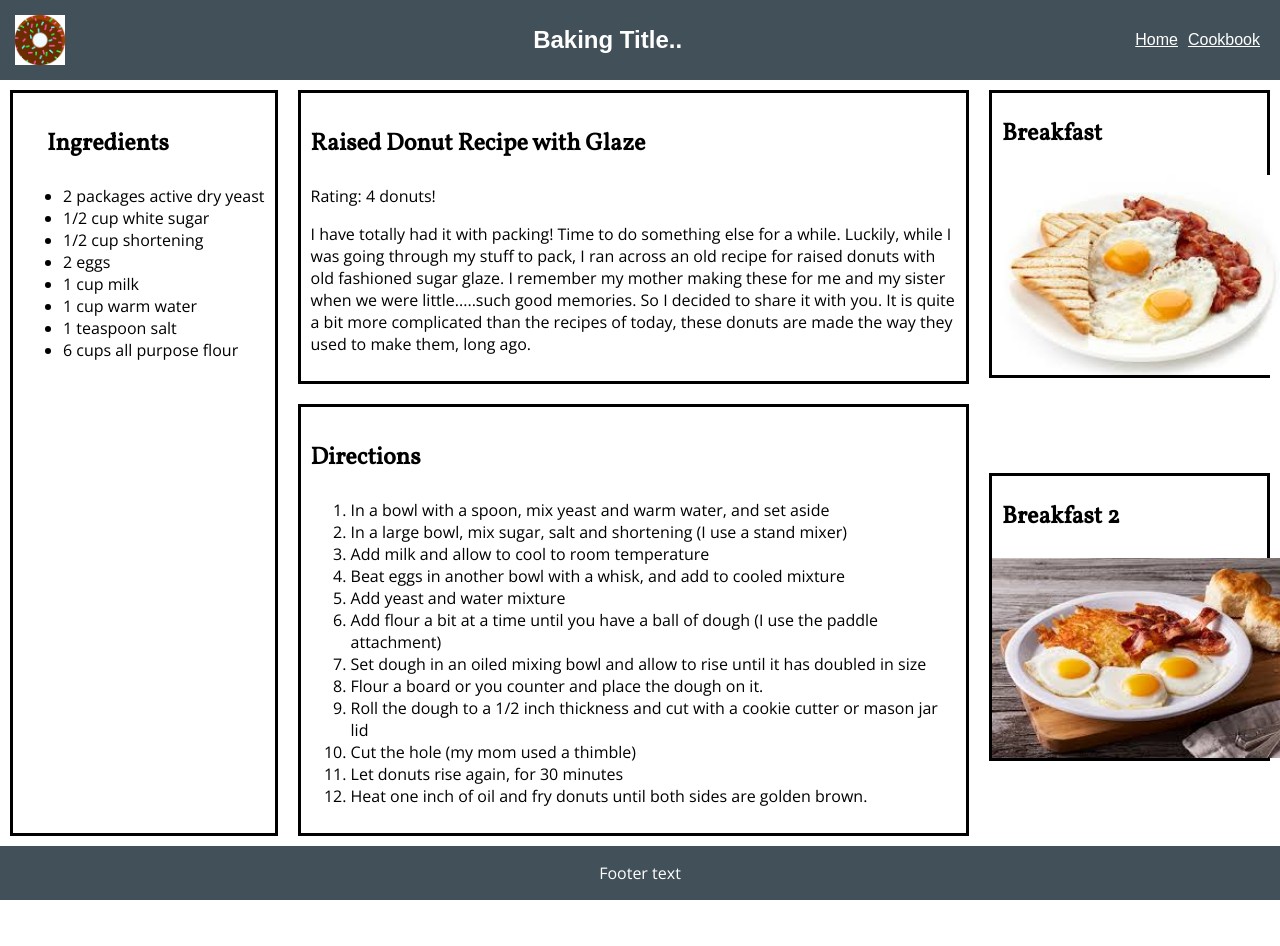
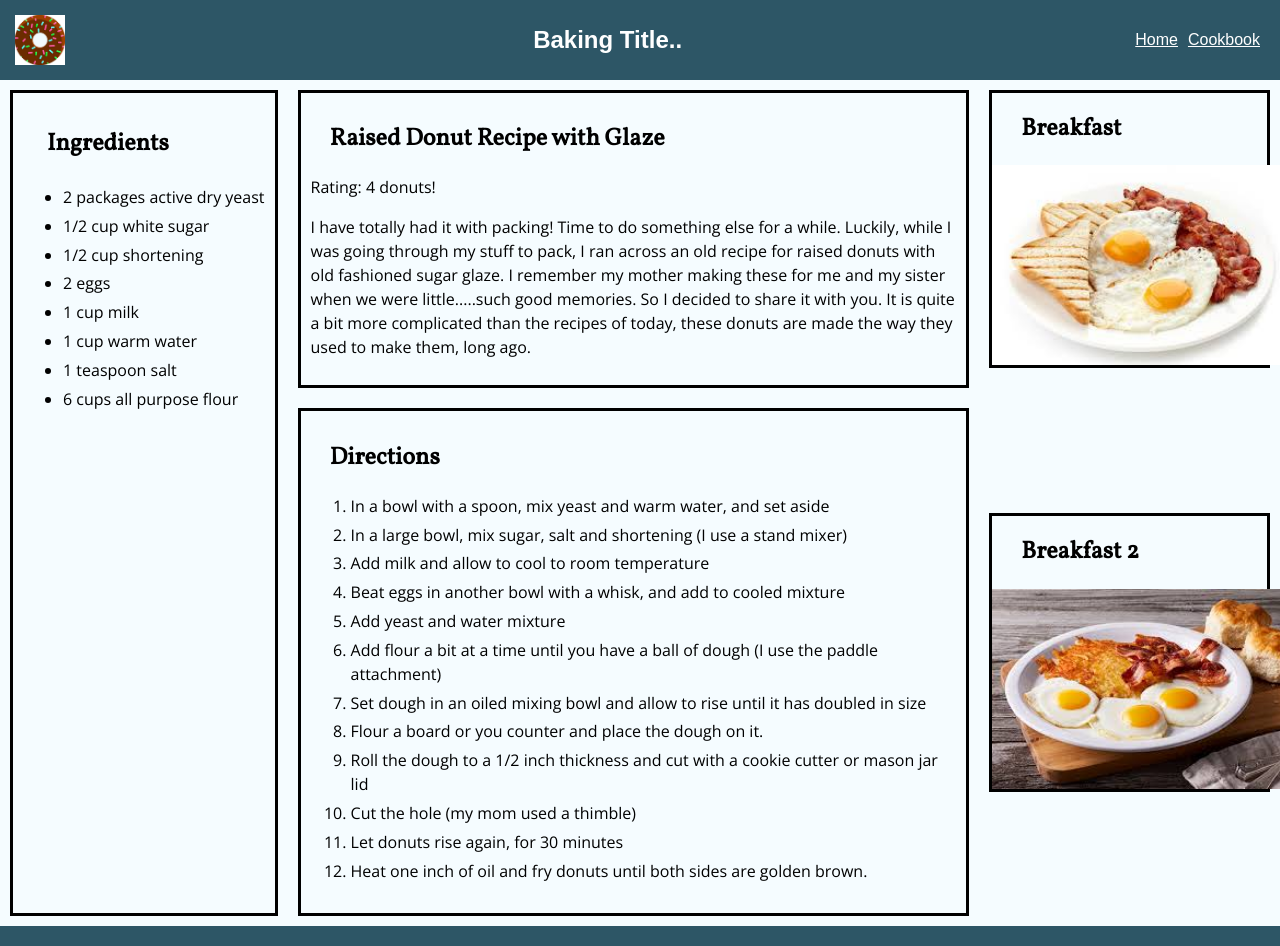
Before and after one commit to joejackson1993/cookbook, a React (Create React App) app: page /cookbook/1 in a window 1280 px wide. Shown: the top 946 px of the page. Before the commit the page ends 900 px from the top, so only its background shows below. Built offline with nearby package versions, Linux system fonts and the light colour scheme.

Commit message:
edited background colors and text spacing

```diff
--- a/src/styles/App.css
+++ b/src/styles/App.css
@@ -1,22 +1,32 @@
 /*  Color scheme.. for now... */
 /* https://www.sessions.edu/color-calculator-results/?colors=38e8ff,307882,3ab1c1
-https://color.adobe.com/create/color-wheel/?base=2&rule=Monochromatic&selected=1&name=My%20Color%20Theme&mode=rgb&rgbvalues=0.30151260504201677,0.527911607142675,0.69,0.36111764705882354,0.4362264832088948,0.49,0.1704201680672269,0.2983848214284685,0.39,0.5085126050420168,0.6142781090084436,0.69,0.4326050420168067,0.7574383928568815,0.99&swatchOrder=0,1,2,3,4*/
-
+https://color.adobe.com/create/color-wheel/?base=2&rule=Monochromatic&selected=1&name=My%20Color%20Theme&mode=rgb&rgbvalues=0.17478991596638654,0.33916148567180876,0.39999999999999997,0.9598053248890546,0.9891417636641472,1,0.39327731092436974,0.7631133427615697,0.9,0.25794117647058823,0.3251311222214427,0.35,0.30588235294117644,0.5935325999256653,0.7&swatchOrder=0,1,2,3,4*/
 
 /** {
   box-sizing: border-box;
 }   // need to see if this is a thing or not.. */
 html {
   height: 100%;
+  background-color: #F5FCFF;
+}
+
+div {
+  /* border-color: white; */
 }
 
 h3 {
   font-family: 'Vollkorn', serif;
   font-size: 1.5em;
+  margin: .8em;
 }
 
 p, li {
   font-family: 'Open Sans', sans-serif;
+  line-height: 1.5em;
+}
+
+li {
+  padding-bottom: .3em;
 }
 
 .App {
@@ -49,7 +59,7 @@ p, li {
   left: 0;
   width: 100%;
   flex-shrink: 0;*/
-  background-color: #425059;
+  background-color: #2D5666;
   color: white;
   text-align: center;
 }
--- a/src/styles/Header.css
+++ b/src/styles/Header.css
@@ -13,7 +13,7 @@
   flex-flow: row nowrap;
   justify-content: space-between;
   align-items: center;
-  background-color: #425059;
+  background-color: #2D5666;
   height: 50px;
   padding: 15px;
   color: white;
```
